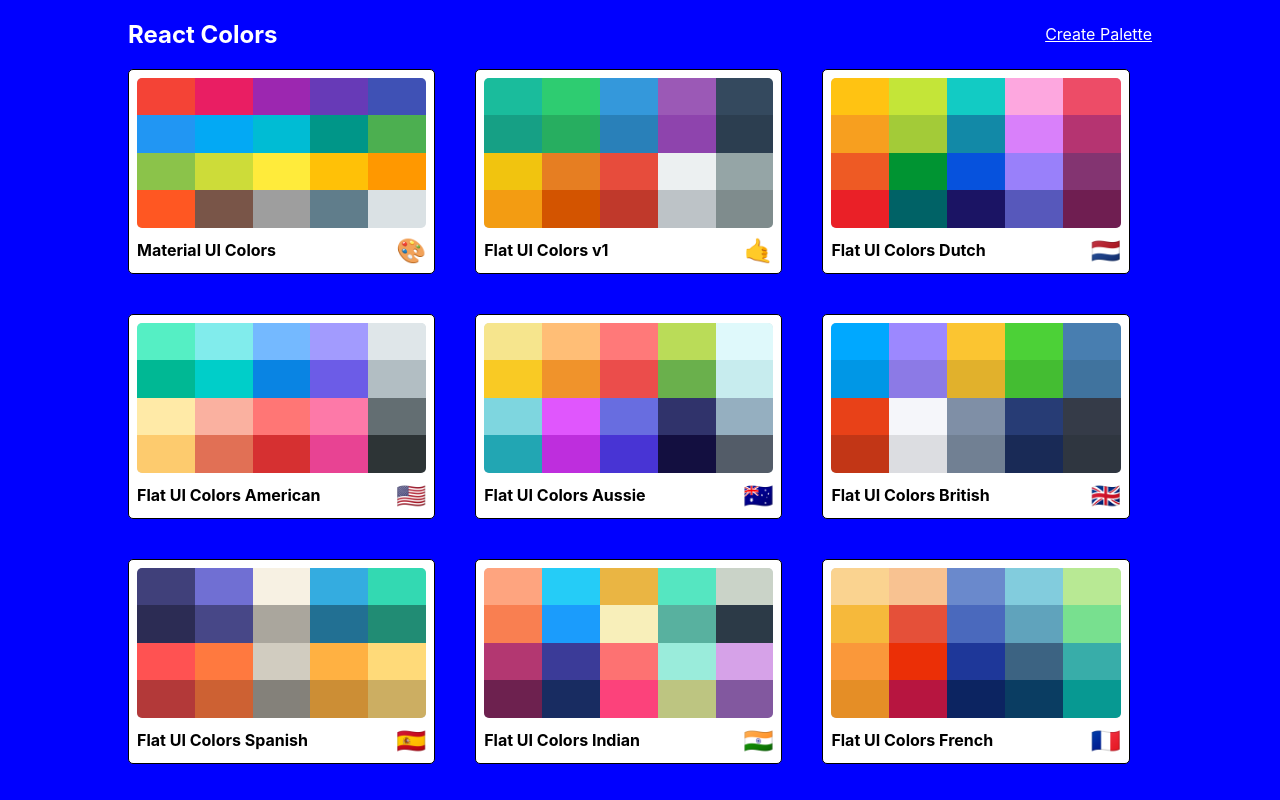
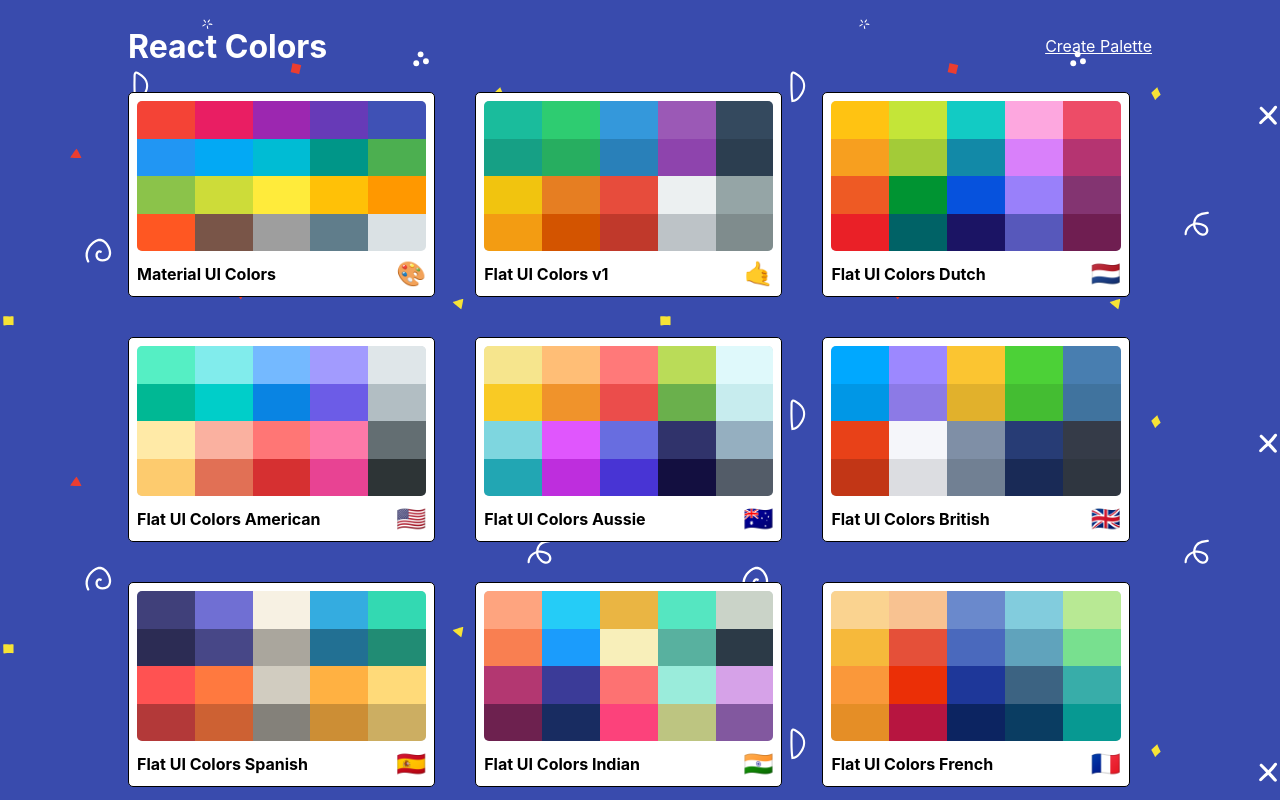
Before and after one commit to partyVic/colors-app, a React (Create React App) app: page / in a window 1280 px wide. Built offline with nearby package versions, Linux system fonts and the light colour scheme.

Commit message:
Add bg svg to PaletteList

```diff
--- a/src/PaletteList.js
+++ b/src/PaletteList.js
@@ -16,7 +16,7 @@
         <Box sx={styles.root}>
             <Box sx={styles.container}>
                 <Box component="nav" sx={styles.nav}>
-                    <h1>React Colors</h1>
+                    <Box component="h1" sx={styles.heading}>React Colors</Box>
                     <Link to="/palette/new">Create Palette</Link>
                 </Box>
 
--- a/src/styles/PaletteListStyles.js
+++ b/src/styles/PaletteListStyles.js
@@ -1,11 +1,20 @@
+import bg from './bg.svg'
+
 export default {
     root: {
-        backgroundColor: "blue",
         height: "100vh",
         overflow: "auto",
+        // overflow:"scroll",
         display: "flex",
         alignItems: "flex-start",
-        justifyContent: "center"
+        justifyContent: "center",
+        /* background by SVGBackgrounds.com */
+        backgroundColor: "#394bad",
+        backgroundImage: `url(${bg})`
+
+    },
+    heading:{
+        fontSize:"2rem"
     },
     container: {
         width: "50%",
```
Also changed, not shown: src/styles/bg.svg (added).
